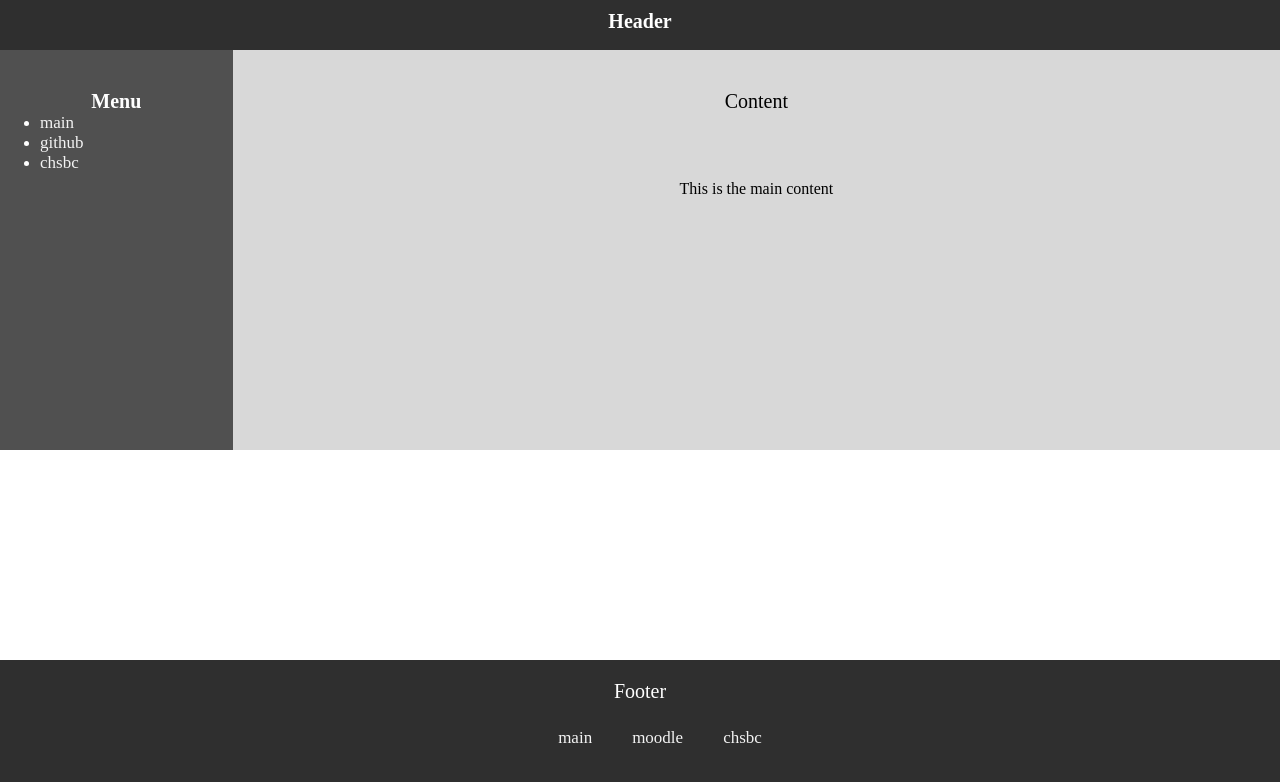
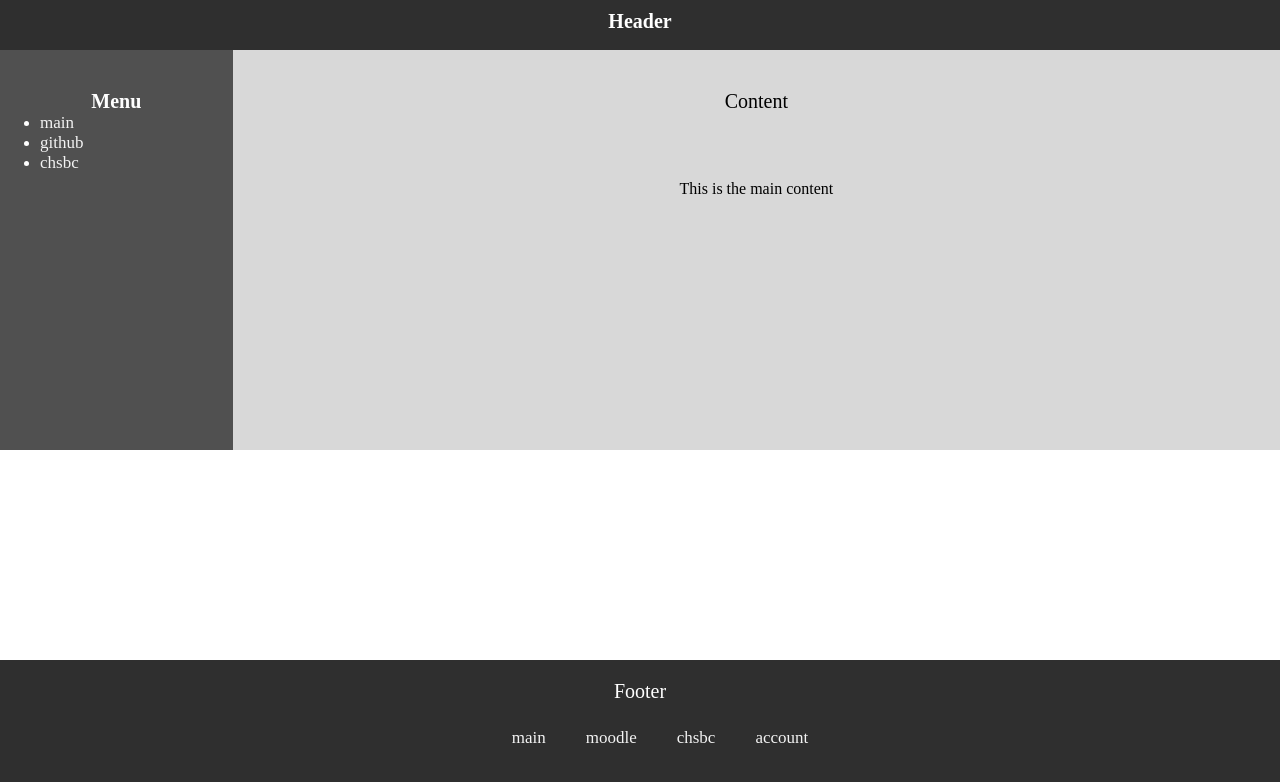
Before and after one commit to MaxKorop/Practice-9, a React (Create React App) app: page / in a window 1280 px wide. Shown: the top 782 px of the page. Built offline with nearby package versions, Linux system fonts and the light colour scheme.

Commit message:
Refactoring

```diff
--- a/src/components/Footer/Footer.js
+++ b/src/components/Footer/Footer.js
@@ -8,12 +8,13 @@ const Footer = (props) => {
   const mens = [
     {text: 'main', url: 'http://localhost:3000/'},
     {text: 'moodle', url: 'http://78.137.2.119:2929/'},
-    {text: 'chsbc', url: 'http://csbc.edu.ua/'},
+    { text: 'chsbc', url: 'http://csbc.edu.ua/' },
+    { text: "account", url: 'http://localhost:3000/account'}
   ]
   return (
     <footer className="footer">
       <p>{props.title}</p>
-      <Menu list={mens} style_menuItem="inline" handler={getId("footer-menu")}/>
+      <Menu list={mens} style_menuItem="inline" />
     </footer>
   );
 };
--- a/src/components/Menu/Menu.js
+++ b/src/components/Menu/Menu.js
@@ -1,12 +1,14 @@
 import React from 'react';
 import MenuItem from './MenuItem/MenuItem';
 import './menu.css';
+import getId from '../../helpers';
 
 
-const Menu = ({ list, style_menuItem, handler }) => {
+const Menu = ({ list, style_menuItem }) => {
+    const keys = getId("menu-item")
     return (
         <ul className={style_menuItem}>
-            {list.map((item) => (<MenuItem key={handler()} text={item.text} url={item.url} />))}
+            {list.map((item) => (<MenuItem key={keys()} text={item.text} url={item.url} />))}
         </ul>
     );
 }
--- a/src/components/Menu/MenuItem/MenuItem.js
+++ b/src/components/Menu/MenuItem/MenuItem.js
@@ -2,7 +2,7 @@ import React from 'react';
 
 
 const MenuItem = ({text, url}) => {
-    const isOpenInNewTab = (url) => url !== window.location.href;
+    const isOpenInNewTab = (url) => !url.includes(window.location.hostname);
     if (url) {
         return isOpenInNewTab(url) ?
             (<li>
--- a/src/components/SideBar/SideBar.js
+++ b/src/components/SideBar/SideBar.js
@@ -12,7 +12,7 @@ const SideBar = (props) => {
   return (
     <div className="sidebar">
       <h2 className="title">{props.title}</h2>
-      <Menu list={menuItems} style={"incolumn"} handler={getId("side-bar")}/>
+      <Menu list={menuItems} style={"incolumn"} />
     </div>
   );
 };
```
